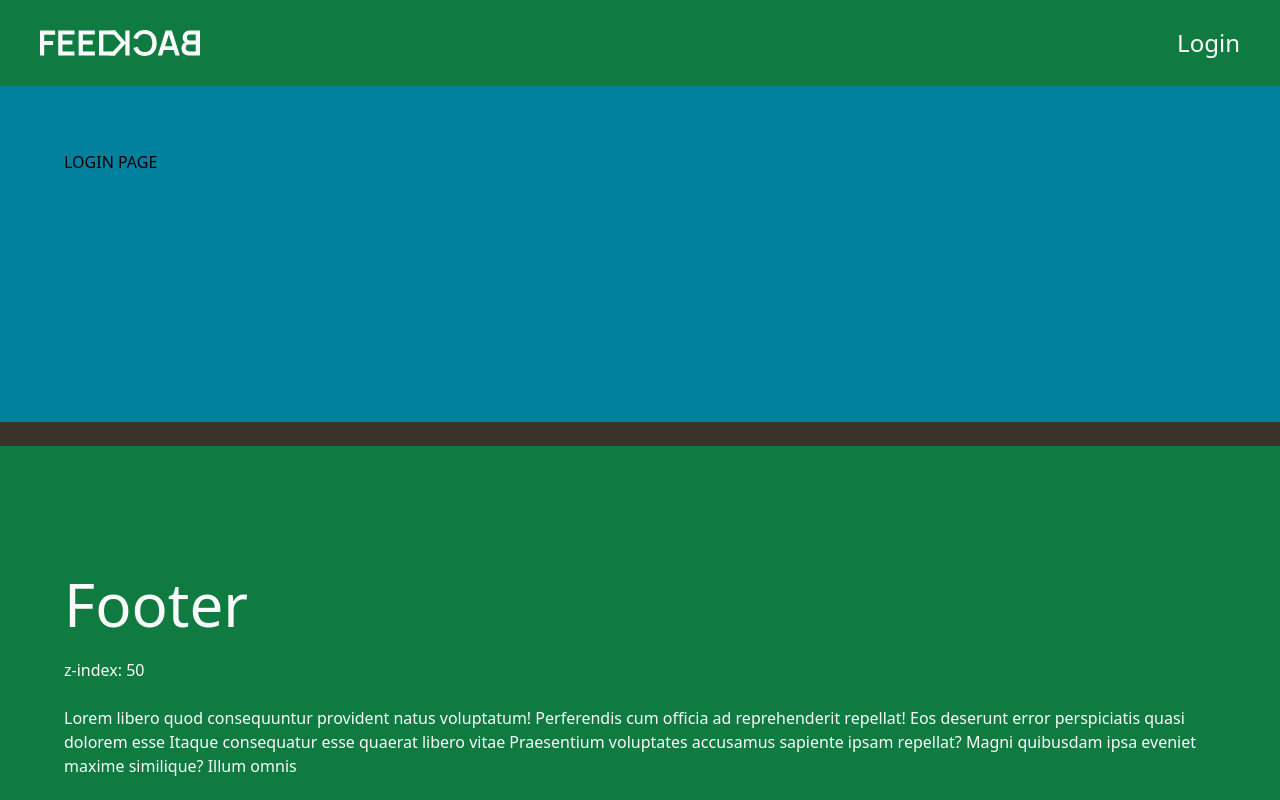
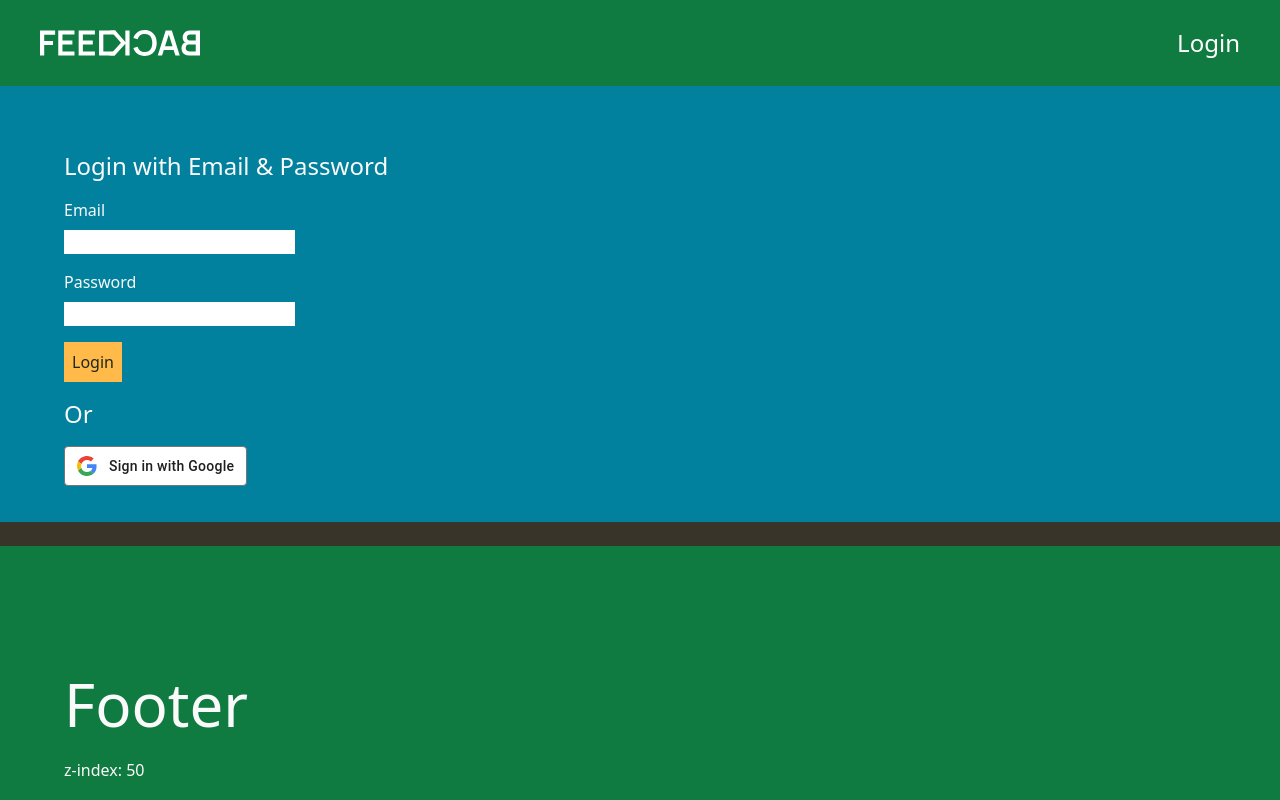
Before and after one commit to LetsRuminate/ruminate-feedback, a React (Vite) app: page /login in a window 1280 px wide. Shown: the top 800 px of the page. Built offline with nearby package versions, Linux system fonts and the light colour scheme; no server answers.

Commit message:
Create login skeleton

```diff
--- a/src/components/api/firebase/index.ts
+++ b/src/components/api/firebase/index.ts
@@ -1,7 +1,7 @@
 // Import the functions you need from the SDKs you need
 import { initializeApp } from "firebase/app";
-import { getAuth, GoogleAuthProvider, signInWithPopup } from "firebase/auth";
-import { getFirestore } from "firebase/firestore/lite";
+import { getAuth } from "firebase/auth";
+import { getFirestore } from "firebase/firestore";
 import { getStorage } from "firebase/storage";
 // TODO: Add SDKs for Firebase products that you want to use
 // https://firebase.google.com/docs/web/setup#available-libraries
@@ -21,17 +21,6 @@ const app = initializeApp(firebaseConfig);
 const auth = getAuth(app);
 const db = getFirestore(app);
 const storage = getStorage(app);
-export { auth, db, storage };
-
-const provider = new GoogleAuthProvider();
-
-export function login() {
-  signInWithPopup(auth, provider)
-    .then((result) => {
-      const user = result.user;
-      console.log(user);
-    })
-    .catch(console.error);
-}
 
 export default app;
+export { auth, db, storage };
--- /dev/null
+++ b/src/components/api/firestore/index.ts
@@ -0,0 +1,22 @@
+import { db } from "../firebase";
+import { doc, getDoc } from "firebase/firestore";
+
+export default async function getUserRole(
+  uid: string,
+): Promise<"admin" | "producer" | "evaluator" | null> {
+  const docRef = doc(db, "users", uid);
+  const docSnap = await getDoc(docRef);
+  if (docSnap.exists()) {
+    switch (docSnap.data().role) {
+      case "admin":
+        return "admin";
+      case "producer":
+        return "producer";
+      case "evaluator":
+        return "evaluator";
+      default:
+        return null;
+    }
+  }
+  return null;
+}
--- /dev/null
+++ b/src/components/google-signin-button/index.tsx
@@ -0,0 +1,44 @@
+// need to use google's branding guidlines for their sign-in button
+import "./style.css";
+
+export default function GoogleSigninButton() {
+  // Copied from google branding guidelines & modified for react
+  return (
+    <button className="gsi-material-button">
+      <div className="gsi-material-button-state"></div>
+      <div className="gsi-material-button-content-wrapper">
+        <div className="gsi-material-button-icon">
+          <svg
+            version="1.1"
+            xmlns="http://www.w3.org/2000/svg"
+            viewBox="0 0 48 48"
+            xmlnsXlink="http://www.w3.org/1999/xlink"
+            style={{ display: "block" }}
+          >
+            <path
+              fill="#EA4335"
+              d="M24 9.5c3.54 0 6.71 1.22 9.21 3.6l6.85-6.85C35.9 2.38 30.47 0 24 0 14.62 0 6.51 5.38 2.56 13.22l7.98 6.19C12.43 13.72 17.74 9.5 24 9.5z"
+            ></path>
+            <path
+              fill="#4285F4"
+              d="M46.98 24.55c0-1.57-.15-3.09-.38-4.55H24v9.02h12.94c-.58 2.96-2.26 5.48-4.78 7.18l7.73 6c4.51-4.18 7.09-10.36 7.09-17.65z"
+            ></path>
+            <path
+              fill="#FBBC05"
+              d="M10.53 28.59c-.48-1.45-.76-2.99-.76-4.59s.27-3.14.76-4.59l-7.98-6.19C.92 16.46 0 20.12 0 24c0 3.88.92 7.54 2.56 10.78l7.97-6.19z"
+            ></path>
+            <path
+              fill="#34A853"
+              d="M24 48c6.48 0 11.93-2.13 15.89-5.81l-7.73-6c-2.15 1.45-4.92 2.3-8.16 2.3-6.26 0-11.57-4.22-13.47-9.91l-7.98 6.19C6.51 42.62 14.62 48 24 48z"
+            ></path>
+            <path fill="none" d="M0 0h48v48H0z"></path>
+          </svg>
+        </div>
+        <span className="gsi-material-button-contents">
+          Sign in with Google
+        </span>
+        <span style={{ display: "none" }}>Sign in with Google</span>
+      </div>
+    </button>
+  );
+}
--- /dev/null
+++ b/src/components/google-signin-button/style.css
@@ -0,0 +1,103 @@
+.gsi-material-button {
+  -moz-user-select: none;
+  -webkit-user-select: none;
+  -ms-user-select: none;
+  -webkit-appearance: none;
+  background-color: WHITE;
+  background-image: none;
+  border: 1px solid #747775;
+  -webkit-border-radius: 4px;
+  border-radius: 4px;
+  -webkit-box-sizing: border-box;
+  box-sizing: border-box;
+  color: #1f1f1f;
+  cursor: pointer;
+  font-family: 'Roboto', arial, sans-serif;
+  font-size: 14px;
+  height: 40px;
+  letter-spacing: 0.25px;
+  outline: none;
+  overflow: hidden;
+  padding: 0 12px;
+  position: relative;
+  text-align: center;
+  -webkit-transition: background-color .218s, border-color .218s, box-shadow .218s;
+  transition: background-color .218s, border-color .218s, box-shadow .218s;
+  vertical-align: middle;
+  white-space: nowrap;
+  width: auto;
+  max-width: 400px;
+  min-width: min-content;
+}
+
+.gsi-material-button .gsi-material-button-icon {
+  height: 20px;
+  margin-right: 12px;
+  min-width: 20px;
+  width: 20px;
+}
+
+.gsi-material-button .gsi-material-button-content-wrapper {
+  -webkit-align-items: center;
+  align-items: center;
+  display: flex;
+  -webkit-flex-direction: row;
+  flex-direction: row;
+  -webkit-flex-wrap: nowrap;
+  flex-wrap: nowrap;
+  height: 100%;
+  justify-content: space-between;
+  position: relative;
+  width: 100%;
+}
+
+.gsi-material-button .gsi-material-button-contents {
+  -webkit-flex-grow: 1;
+  flex-grow: 1;
+  font-family: 'Roboto', arial, sans-serif;
+  font-weight: 500;
+  overflow: hidden;
+  text-overflow: ellipsis;
+  vertical-align: top;
+}
+
+.gsi-material-button .gsi-material-button-state {
+  -webkit-transition: opacity .218s;
+  transition: opacity .218s;
+  bottom: 0;
+  left: 0;
+  opacity: 0;
+  position: absolute;
+  right: 0;
+  top: 0;
+}
+
+.gsi-material-button:disabled {
+  cursor: default;
+  background-color: #ffffff61;
+  border-color: #1f1f1f1f;
+}
+
+.gsi-material-button:disabled .gsi-material-button-contents {
+  opacity: 38%;
+}
+
+.gsi-material-button:disabled .gsi-material-button-icon {
+  opacity: 38%;
+}
+
+.gsi-material-button:not(:disabled):active .gsi-material-button-state,
+.gsi-material-button:not(:disabled):focus .gsi-material-button-state {
+  background-color: #303030;
+  opacity: 12%;
+}
+
+.gsi-material-button:not(:disabled):hover {
+  -webkit-box-shadow: 0 1px 2px 0 rgba(60, 64, 67, .30), 0 1px 3px 1px rgba(60, 64, 67, .15);
+  box-shadow: 0 1px 2px 0 rgba(60, 64, 67, .30), 0 1px 3px 1px rgba(60, 64, 67, .15);
+}
+
+.gsi-material-button:not(:disabled):hover .gsi-material-button-state {
+  background-color: #303030;
+  opacity: 8%;
+}
--- a/src/components/navbar/index.tsx
+++ b/src/components/navbar/index.tsx
@@ -1,9 +1,45 @@
+import { useContext } from "react";
 import { Link } from "react-router-dom";
+import { UserContext } from "@contexts/UserContext";
 import BrandLogo from "@assets/images/brand-logo.svg";
 
 export default function NavBar() {
+  const getDashboardRoute = (
+    role: "admin" | "producer" | "evaluator" | null,
+  ) => {
+    if (role) {
+      return role;
+    }
+    // XXX
+    // somehow we got a user with "null" role...what should we do?
+    return "login";
+  };
+
+  const user = useContext(UserContext);
+
+  const navStyle =
+    "bg-brand-green w-full h-[86px] flex justify-between items-center px-10";
+
+  if (user) {
+    return (
+      <nav className={navStyle}>
+        <Link to="/">
+          <img alt="Feedback logo" src={BrandLogo} />
+        </Link>
+        <div className="gap-3 flex items-center">
+          <Link
+            className="text-2xl text-white"
+            to={`/${getDashboardRoute(user.role)}`}
+          >
+            My Dashboard
+          </Link>
+        </div>
+      </nav>
+    );
+  }
+
   return (
-    <nav className="bg-brand-green w-full h-[86px] flex justify-between items-center px-10">
+    <nav className={navStyle}>
       <Link to="/">
         <img alt="Feedback logo" src={BrandLogo} />
       </Link>
--- /dev/null
+++ b/src/contexts/UserContext.tsx
@@ -0,0 +1,40 @@
+import { createContext, useEffect, useState } from "react";
+import { auth } from "@components/api/firebase";
+import { onAuthStateChanged } from "firebase/auth";
+import getUserRole from "@components/api/firestore";
+
+interface ContextProps {
+  children: React.ReactNode;
+}
+
+interface User {
+  displayName: string | null;
+  email: string | null;
+  // when user first signs up, we'll create a db entry for them with their role
+  role: "admin" | "producer" | "evaluator" | null;
+  uid: string;
+}
+
+export const UserContext = createContext<User | null>(null);
+
+export default function UserContextProvider({ children }: ContextProps) {
+  const [user, setUser] = useState<User | null>(null);
+
+  useEffect(() => {
+    onAuthStateChanged(auth, async (authUser) => {
+      if (authUser) {
+        const role = await getUserRole(authUser.uid);
+        setUser({
+          displayName: authUser.displayName,
+          email: authUser.email,
+          role,
+          uid: authUser.uid,
+        });
+      } else {
+        setUser(null);
+      }
+    });
+  }, []);
+
+  return <UserContext.Provider value={user}>{children}</UserContext.Provider>;
+}
--- a/src/main.tsx
+++ b/src/main.tsx
@@ -1,6 +1,7 @@
 import React from "react";
 import ReactDOM from "react-dom/client";
 import App from "./App.tsx";
+import UserContextProvider from "./contexts/UserContext.tsx";
 import "./index.css";
 import { RouterProvider, createBrowserRouter } from "react-router-dom";
 
@@ -15,7 +16,11 @@ import LoginPage from "@pages/login-page/index.tsx";
 const router = createBrowserRouter([
   {
     path: "/",
-    element: <App />,
+    element: (
+      <UserContextProvider>
+        <App />
+      </UserContextProvider>
+    ),
     errorElement: <NotFound />,
     children: [
       { index: true, path: "/", element: <Home /> },
--- a/src/pages/login-page/index.tsx
+++ b/src/pages/login-page/index.tsx
@@ -1,3 +1,24 @@
+import GoogleSigninButton from "@components/google-signin-button";
+
 export default function LoginPage() {
-  return <div className="bg-brand-blue min-h-[400px] p-16">LOGIN PAGE</div>;
+  return (
+    <div className="text-neutral-50 bg-brand-blue min-h-[500px] p-16 flex flex-col items-start gap-4">
+      <h1 className="text-2xl">Login with Email &amp; Password</h1>
+      <form className="flex flex-col gap-4 items-start">
+        <label className="flex flex-col gap-2 items-start" htmlFor="email">
+          Email
+          <input id="email" type="email" />
+        </label>
+        <label className="flex flex-col gap-2 items-start" htmlFor="pass">
+          Password
+          <input id="pass" type="password" />
+        </label>
+        <button className="p-2 bg-brand-yellow text-brand-black" type="button">
+          Login
+        </button>
+      </form>
+      <h1 className="text-2xl">Or</h1>
+      <GoogleSigninButton />
+    </div>
+  );
 }
--- a/tsconfig.json
+++ b/tsconfig.json
@@ -7,8 +7,10 @@
     "skipLibCheck": true,
     "baseUrl": "./",
     "paths": {
-      "@assets/*": ["assets/*"],
-      "@pages/*": ["src/pages/*"]
+      "@assets/*": ["src/assets/*"],
+      "@components/*": ["src/components/*"],
+      "@contexts/*": ["src/contexts/*"],
+      "@pages/*": ["src/pages/*"],
     },
 
     /* Bundler mode */
--- a/vite.config.ts
+++ b/vite.config.ts
@@ -7,6 +7,8 @@ export default defineConfig({
   resolve: {
     alias: {
       "@assets": "/src/assets",
+      "@components": "/src/components",
+      "@contexts": "/src/contexts",
       "@pages": "/src/pages",
     },
   },
```
